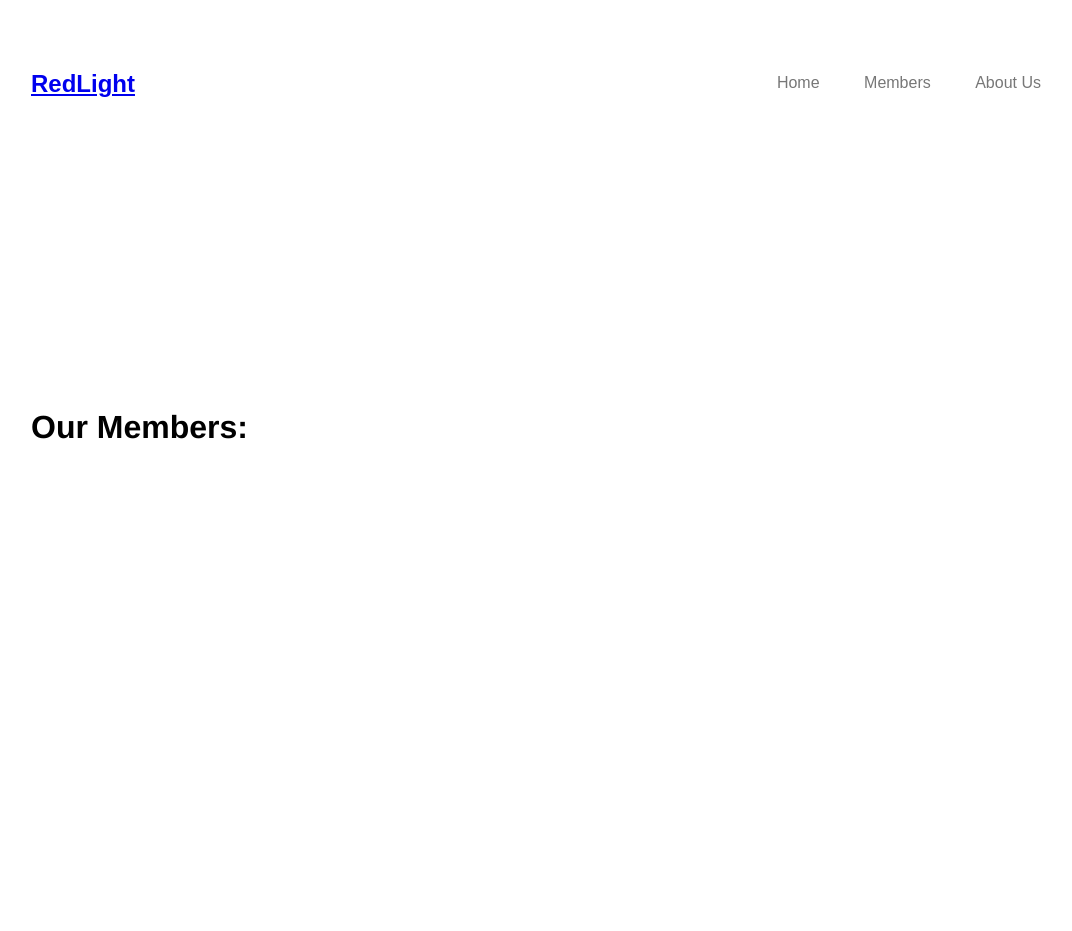
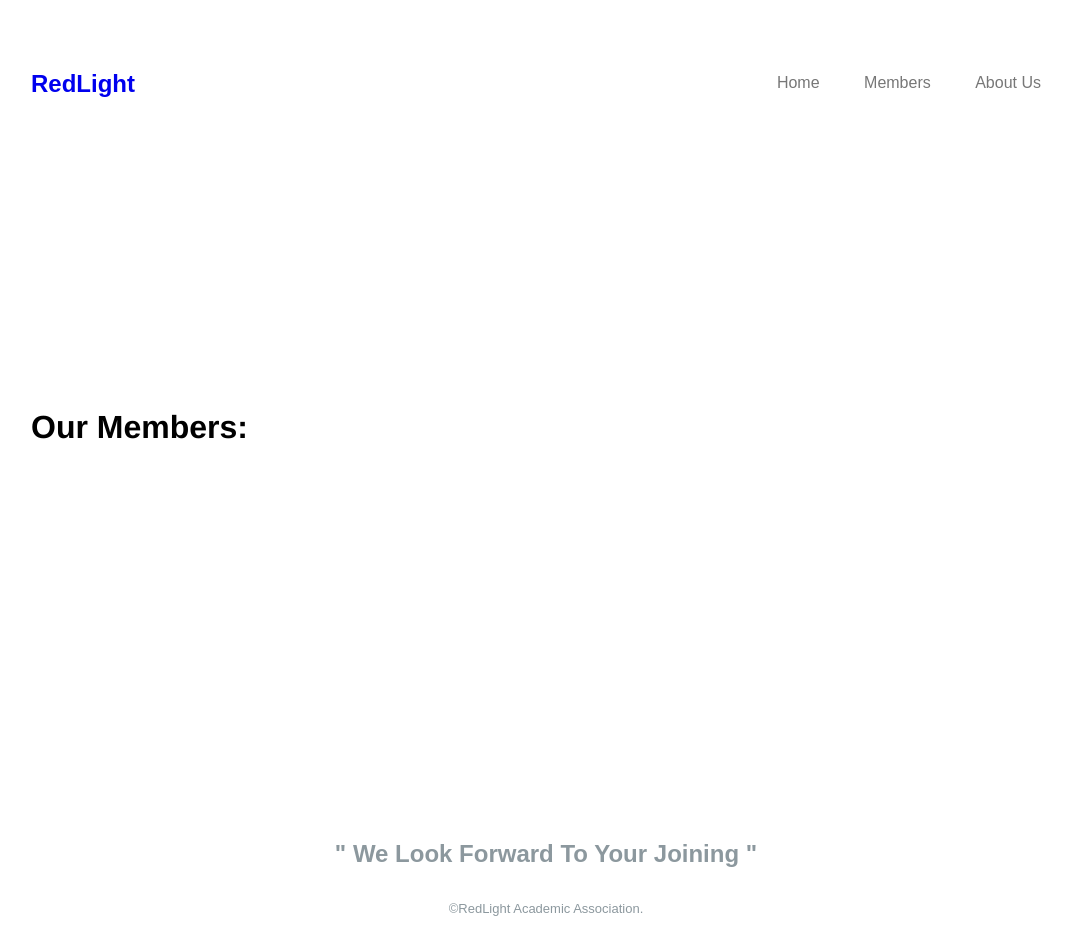
Before and after one commit to krutoy/RedLight, a Django app: page /members/ in a window 1280 px wide. Shown: the whole page, without its empty margins (94-1166 px from the left). Before the commit the page ends 439 px from the top, so only its background shows below. Run offline with Django 3.2, Linux system fonts and the light colour scheme.

Commit message:
modify base.html

```diff
--- a/static/css/main.css
+++ b/static/css/main.css
@@ -5,6 +5,9 @@ font-size:16px;
 font-style:normal;
 position:relative;
 font-family:"Gotham Rounded A", "Gotham Rounded B", Helvetica, Arial, sans-serif;
+}
+a{
+text-decoration:none;
 }
 .row{
 width:1030px;
@@ -92,3 +95,17 @@ margin:auto;
 margin-bottom:30px;
 }
 /* end content */
+/* footer */
+.footer{
+color:#8C989E;
+position:relative;
+top:50px;
+}
+.footer p, .footer h2{
+text-align:center;
+}
+.footer p{
+line-height:1.3;;
+font-size:13px;
+}
+/* end footer */
--- a/templates/base.html
+++ b/templates/base.html
@@ -35,14 +35,12 @@
 		{% block content %}
 		{% endblock %}
 
-		<div class="footer">
-			<div class="row footer_content">
-				<div class="text_info">
-				</div>
-				<div class="contact_info">
-				</div>
+		<div class="footer pure-g-r">
+			<div class="row footer_content pure-u-1">
+				<h2>" We Look Forward To Your Joining "</h2>
 			</div>
-			<div class="row footer_info">
+			<div class="row copy_info pure-u-1">
+				<p>&copy;RedLight Academic Association.</p>
 			</div>
 		</div>
 	</body>
--- a/templates/members.html
+++ b/templates/members.html
@@ -16,7 +16,6 @@
 					<div class="basic_item"><span>Position:</span> {{member.position}}</div>
 					<div class="basic_item"><span>Grade:</span> {{member.grade}}</div>
 					<div class="basic_item"><span>Major:</span> {{member.major}}</div>
-					<div class="basic_item"><span>Email:</span> {{member.email}}</div>
 				</div>
 				<div class="member_intro pure-u-1">
 					<p>{{member.intro}}</p>
```
